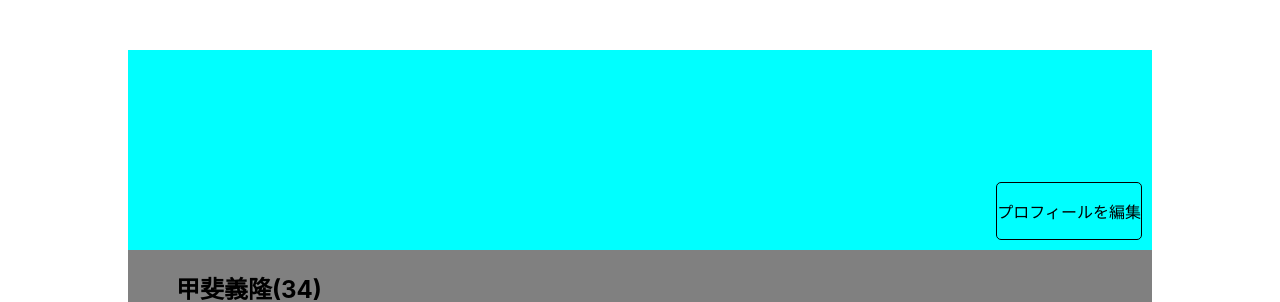
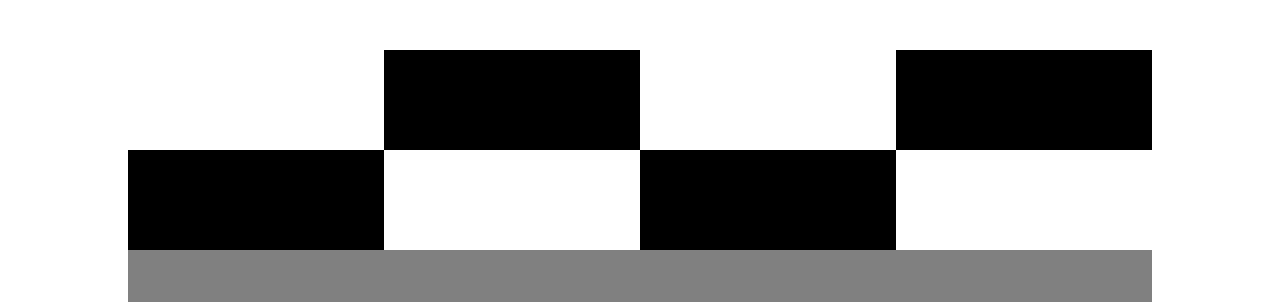
Before and after one commit to yoseei/gulliver_works_account, a React app: page /profile in a window 1280 px wide. Shown: the top 302 px of the page. Built offline with nearby package versions, Linux system fonts and the light colour scheme.

Commit message:
profile image作成

```diff
--- a/src/scenes/profile/Profile.module.scss
+++ b/src/scenes/profile/Profile.module.scss
@@ -8,10 +8,40 @@
     margin: 0 auto;
     margin-top: 50px;
     .coverPhotoWrapper {
-      background-color: aqua;
+      // background-color: aqua;
       height: 200px;
       position: relative;
       width: 100%;
+      .topWrapper {
+        display: flex;
+        .whiteBlock {
+          background: white;
+          flex: 1;
+          width: 100%;
+          height: 100px;
+        }
+        .blackBlock {
+          background-color: black;
+          flex: 1;
+          width: 100%;
+          height: 100px;
+        }
+      }
+      .bottomWrapper {
+        display: flex;
+        .whiteBlock {
+          background: white;
+          flex: 1;
+          width: 100%;
+          height: 100px;
+        }
+        .blackBlock {
+          background-color: black;
+          flex: 1;
+          width: 100%;
+          height: 100px;
+        }
+      }
       .editProfileWrapper {
         border: 1px solid black;
         border: 1px solid black;
--- a/src/scenes/profile/Profile.tsx
+++ b/src/scenes/profile/Profile.tsx
@@ -1,5 +1,4 @@
 import React from "react";
-import { ScriptSnapshot } from "typescript";
 import styles from "./Profile.module.scss";
 import Modal from "@material-ui/core/Modal";
 
@@ -14,6 +13,7 @@ const Profile = () => {
     setOpen(false);
   };
 
+  // プロフィール編集モーダル
   const body = (
     <div className={styles.modalRoot}>
       <div className={styles.modalProfileContainer}>
@@ -39,14 +39,29 @@ const Profile = () => {
       </div>
     </div>
   );
+
   return (
     <div className={styles.root}>
       <div className={styles.profileContainer}>
         <div className={styles.coverPhotoWrapper}>
-          <div className={styles.editProfileWrapper}>
+          <div className={styles.topWrapper}>
+            <div className={styles.whiteBlock}></div>
+            <div className={styles.blackBlock}></div>
+            <div className={styles.whiteBlock}></div>
+            <div className={styles.blackBlock}></div>
+          </div>
+          <div className={styles.bottomWrapper}>
+            <div className={styles.blackBlock}></div>
+            <div className={styles.whiteBlock}></div>
+            <div className={styles.blackBlock}></div>
+            <div className={styles.whiteBlock}></div>
+          </div>
+          {/* <div className={styles.editProfileWrapper}>
             <p onClick={handleOpen}>プロフィールを編集</p>
+          </div> */}
         </div>
       </div>
+
       <div className={styles.basicInfoContainer}>
         <div className={styles.leftWrapper}>
           <div className={styles.profilePhotoWrapper}>
@@ -69,7 +84,6 @@ const Profile = () => {
           </div>
         </div>
       </div>
-      </div>
       {open ? (
         <>
           <Modal
```
Lines whose indentation alone changed are shown as unchanged.
